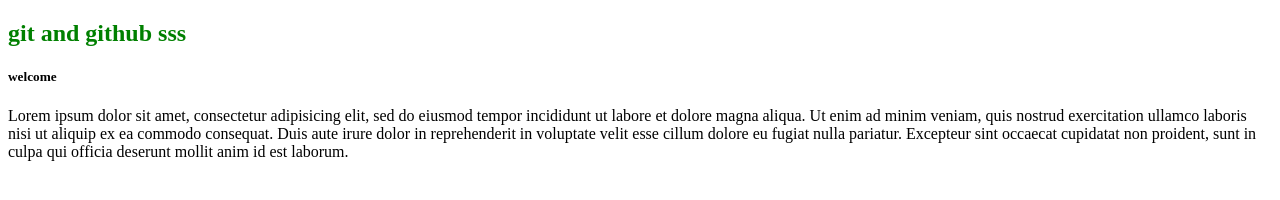
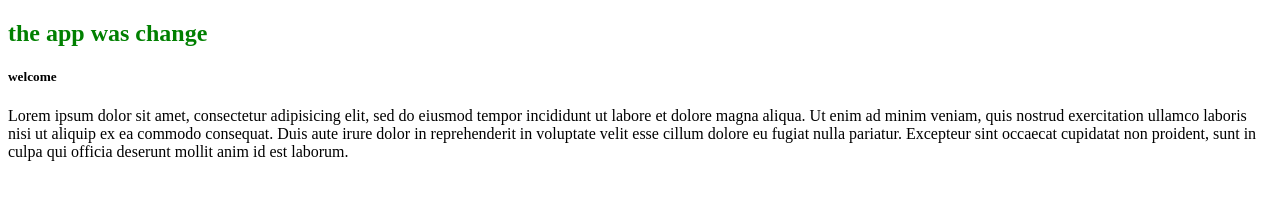
Before and after one commit to 3bdulrahman/app, a plain HTML site: page index.html in a window 1280 px wide. Drawn offline with Linux system fonts and the light colour scheme.

Commit message:
change the title

```diff
--- a/index.html
+++ b/index.html
@@ -6,7 +6,7 @@
     <link rel="stylesheet" href="style.css">
   </head>
   <body>
-    <h2>git and github sss </h2>
+    <h2>the app was change </h2>
     <h5>welcome</h5>
     <p>Lorem ipsum dolor sit amet, consectetur adipisicing elit, sed do eiusmod tempor incididunt ut labore et dolore magna aliqua. Ut enim ad minim veniam, quis nostrud exercitation ullamco laboris nisi ut aliquip ex ea commodo consequat. Duis aute irure dolor in reprehenderit in voluptate velit esse cillum dolore eu fugiat nulla pariatur. Excepteur sint occaecat cupidatat non proident, sunt in culpa qui officia deserunt mollit anim id est laborum.</p>
   </body>
```
